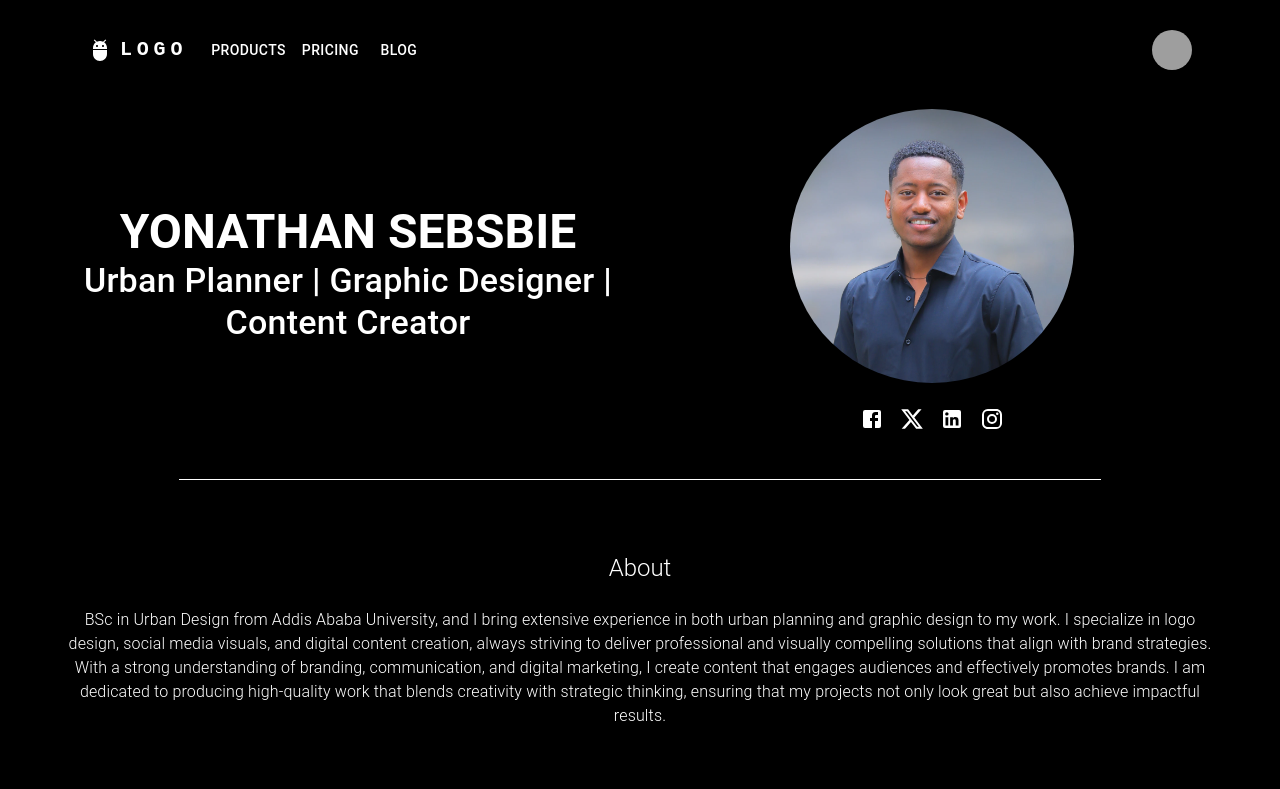
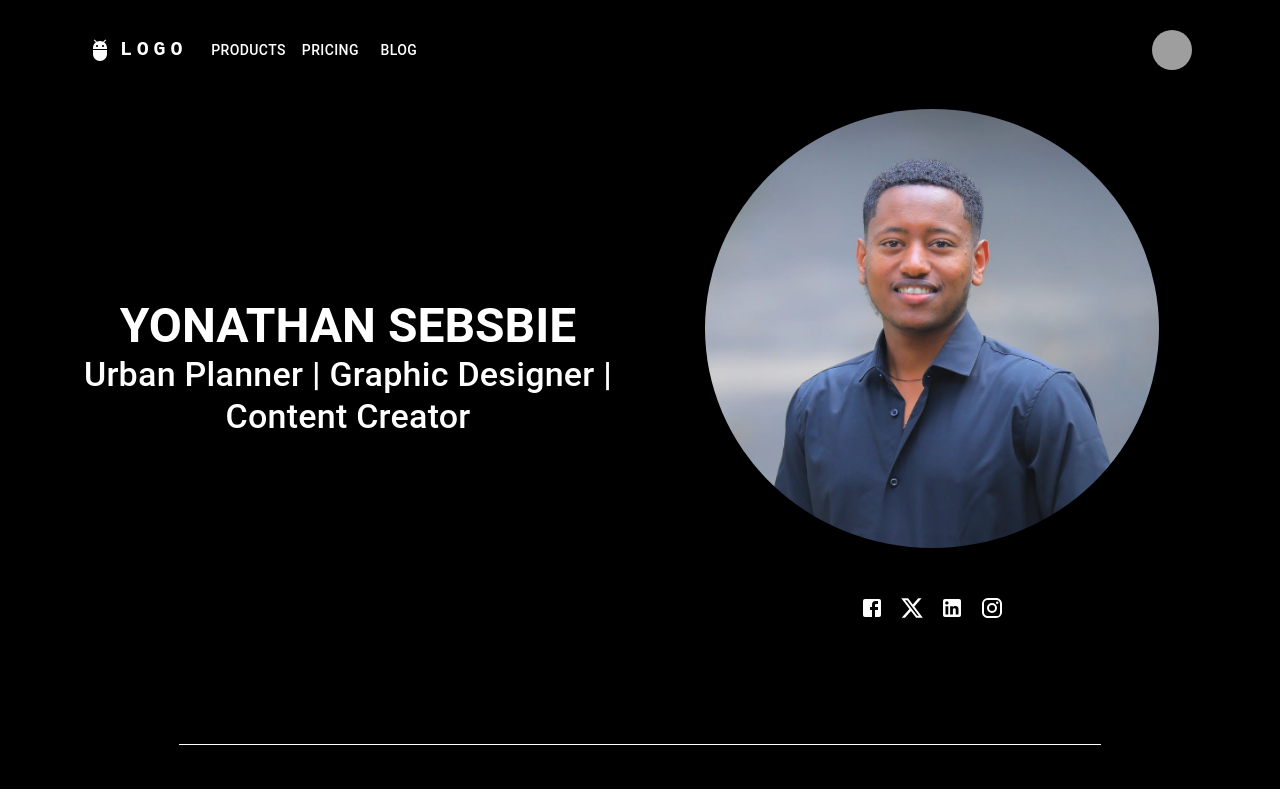
Before and after one commit to Swiftminale/yonatan-sebsibe-portfolio, a React (Create React App) app: page / in a window 1280 px wide. Shown: the top 789 px of the page. Built offline with nearby package versions, Linux system fonts and the light colour scheme; grey boxes are pictures that could not be loaded.

Commit message:
finished with Hero,About, Services and social

```diff
--- a/src/components/About.js
+++ b/src/components/About.js
@@ -3,7 +3,7 @@ import React from "react";
 
 function About() {
   return (
-    <Paper sx={{ bgcolor: "transparent", color: "white", mt: 9 }}>
+    <Paper sx={{ bgcolor: "transparent", color: "white", mt: 5 }}>
       <Typography
         variant="h5"
         sx={{ fontWeight: 300, textAlign: "center", mt: 3 }}
--- a/src/components/Hero.js
+++ b/src/components/Hero.js
@@ -36,7 +36,7 @@ function Hero() {
               src={ProfileImg}
               alt="Profile"
               style={{
-                width: "50%",
+                width: "80%",
                 height: "auto",
                 borderRadius: "50%",
                 margin: "auto",
@@ -47,7 +47,7 @@ function Hero() {
               display="flex"
               justifyContent="center"
               mt={2}
-              sx={{ color: "white" }}
+              sx={{ color: "white", mt: 5 }}
             >
               <IconButton href="https://www.facebook.com" target="_blank">
                 <FacebookIcon sx={{ color: "white" }} />
@@ -75,6 +75,7 @@ function Hero() {
           borderBottomWidth: 1, // thin border
           borderColor: "white", // white color
           margin: "20px auto", // centers the divider
+          mt: 12,
         }}
       />
     </Paper>
```
